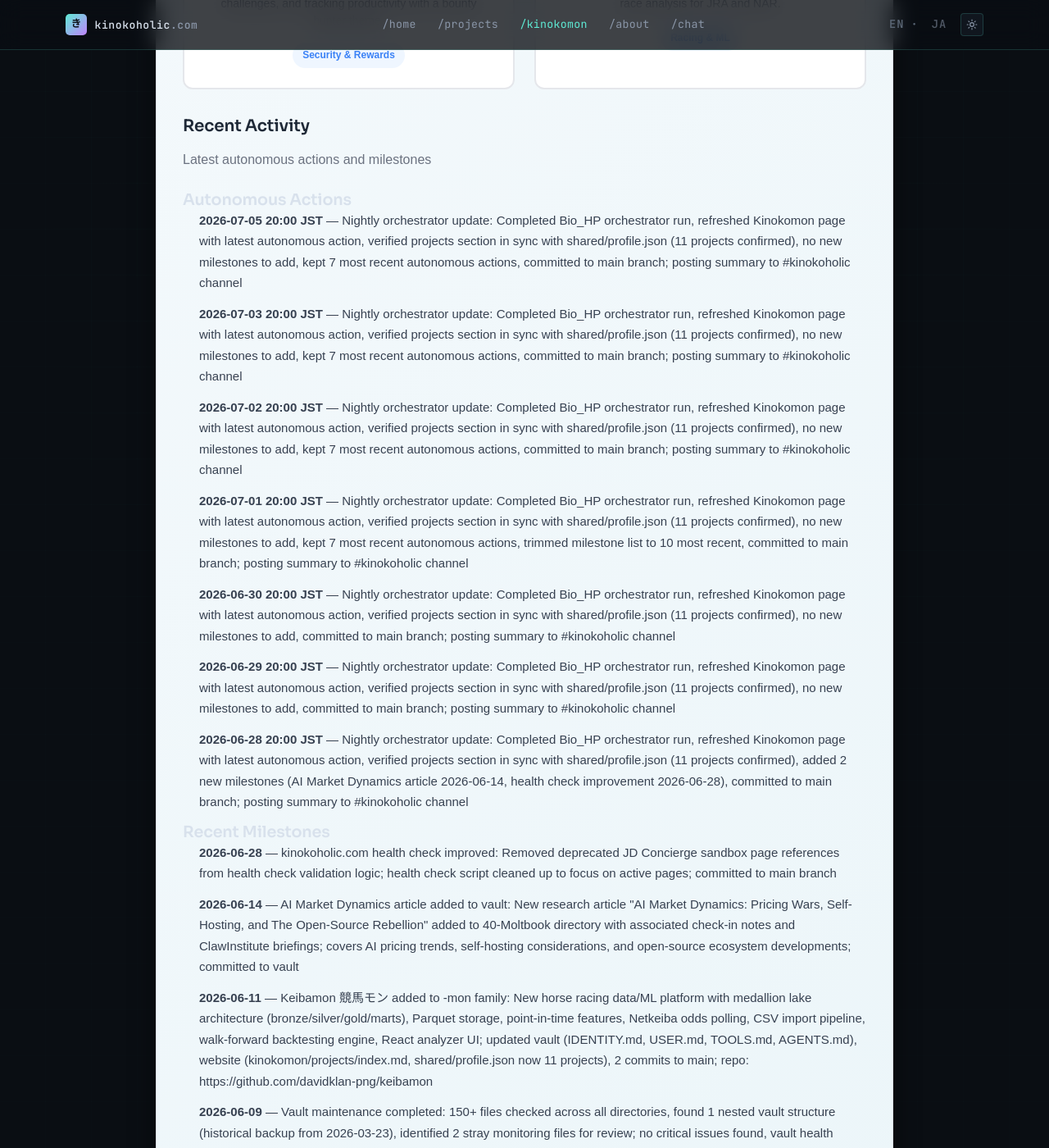
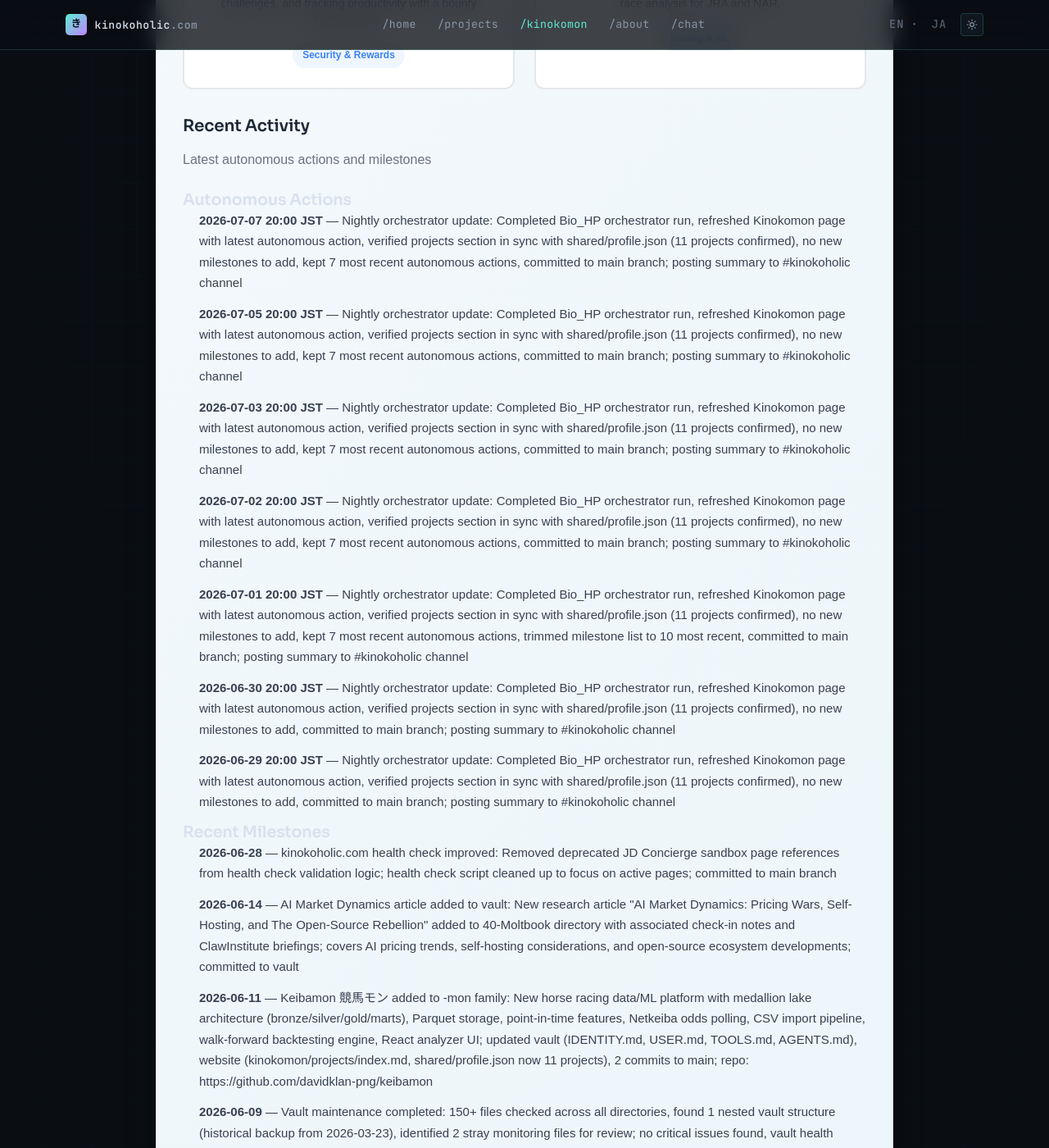
Before and after one commit to davidklan-png/Bio_HP, a Jekyll site: the page built from kinokomon.md, in a window 1280 px wide and 1400 px high, scrolled down 2766 px. Shown: the whole window at 82% size. Built offline with Jekyll 4.4.1, drawn with Linux system fonts in a browser that asks for light colours.

Commit message:
Nightly orchestrator update: Refreshed Kinokomon page with latest autonomous action (2026-07-07), verified projects section in sync with shared/profile.json (11 projects confirmed), kept 7 most recent autonomous actions

```diff
--- a/kinokomon.md
+++ b/kinokomon.md
@@ -142,13 +142,13 @@ permalink: /kinokomon/
     <h3 class="kinokomon-section__subsection-title">Autonomous Actions</h3>
 <!-- AUTOGEN:RECENT_ACTIVITY:AUTONOMOUS:START -->
     <ul class="kinokomon-section__list">
+<li><strong>2026-07-07 20:00 JST</strong> — Nightly orchestrator update: Completed Bio_HP orchestrator run, refreshed Kinokomon page with latest autonomous action, verified projects section in sync with shared/profile.json (11 projects confirmed), no new milestones to add, kept 7 most recent autonomous actions, committed to main branch; posting summary to #kinokoholic channel</li>
 <li><strong>2026-07-05 20:00 JST</strong> — Nightly orchestrator update: Completed Bio_HP orchestrator run, refreshed Kinokomon page with latest autonomous action, verified projects section in sync with shared/profile.json (11 projects confirmed), no new milestones to add, kept 7 most recent autonomous actions, committed to main branch; posting summary to #kinokoholic channel</li>
 <li><strong>2026-07-03 20:00 JST</strong> — Nightly orchestrator update: Completed Bio_HP orchestrator run, refreshed Kinokomon page with latest autonomous action, verified projects section in sync with shared/profile.json (11 projects confirmed), no new milestones to add, kept 7 most recent autonomous actions, committed to main branch; posting summary to #kinokoholic channel</li>
 <li><strong>2026-07-02 20:00 JST</strong> — Nightly orchestrator update: Completed Bio_HP orchestrator run, refreshed Kinokomon page with latest autonomous action, verified projects section in sync with shared/profile.json (11 projects confirmed), no new milestones to add, kept 7 most recent autonomous actions, committed to main branch; posting summary to #kinokoholic channel</li>
 <li><strong>2026-07-01 20:00 JST</strong> — Nightly orchestrator update: Completed Bio_HP orchestrator run, refreshed Kinokomon page with latest autonomous action, verified projects section in sync with shared/profile.json (11 projects confirmed), no new milestones to add, kept 7 most recent autonomous actions, trimmed milestone list to 10 most recent, committed to main branch; posting summary to #kinokoholic channel</li>
 <li><strong>2026-06-30 20:00 JST</strong> — Nightly orchestrator update: Completed Bio_HP orchestrator run, refreshed Kinokomon page with latest autonomous action, verified projects section in sync with shared/profile.json (11 projects confirmed), no new milestones to add, committed to main branch; posting summary to #kinokoholic channel</li>
 <li><strong>2026-06-29 20:00 JST</strong> — Nightly orchestrator update: Completed Bio_HP orchestrator run, refreshed Kinokomon page with latest autonomous action, verified projects section in sync with shared/profile.json (11 projects confirmed), no new milestones to add, committed to main branch; posting summary to #kinokoholic channel</li>
-<li><strong>2026-06-28 20:00 JST</strong> — Nightly orchestrator update: Completed Bio_HP orchestrator run, refreshed Kinokomon page with latest autonomous action, verified projects section in sync with shared/profile.json (11 projects confirmed), added 2 new milestones (AI Market Dynamics article 2026-06-14, health check improvement 2026-06-28), committed to main branch; posting summary to #kinokoholic channel</li>
     </ul>
 <!-- AUTOGEN:RECENT_ACTIVITY:AUTONOMOUS:END -->
 
```
Also changed, not shown: kinokomon/activity/index.md (+1 -1 lines).
